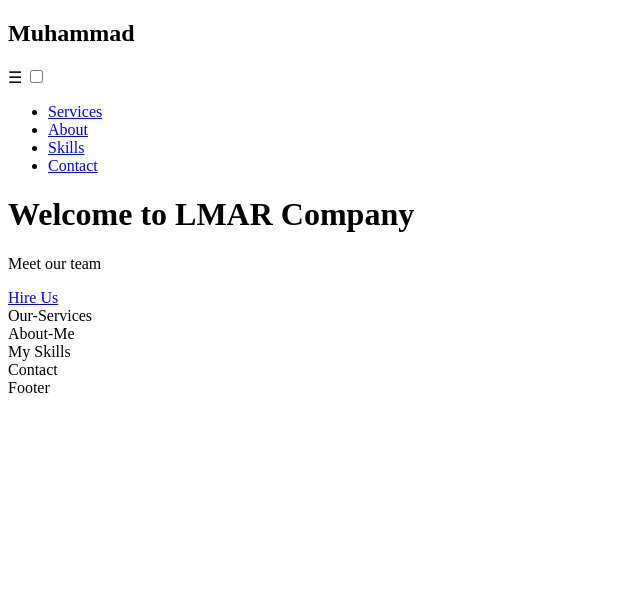
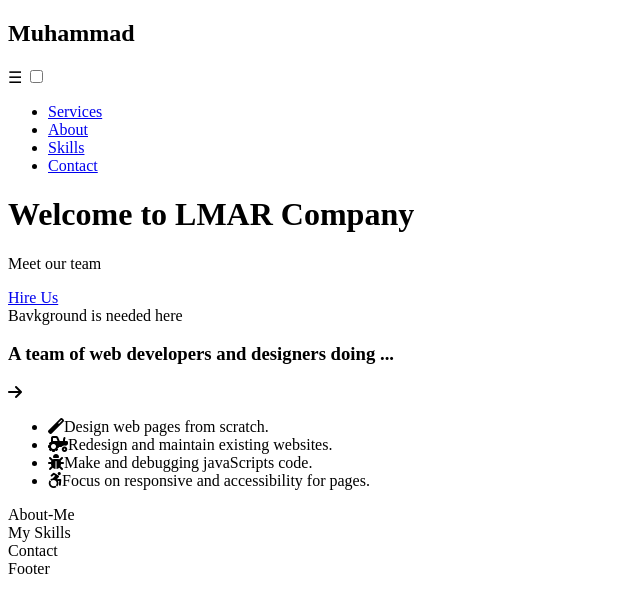
Before and after one commit to GSG-G8/MA-Portfolio, a plain HTML site: page index.html in a window 1280 px wide. Shown: the whole page, without its empty margins (0-640 px from the left). Drawn offline with Linux system fonts and the light colour scheme.

Commit message:
Full-fill services section Relats #4

```diff
--- a/index.html
+++ b/index.html
@@ -9,10 +9,6 @@
       src="https://kit.fontawesome.com/08c6f85d2b.js"
       crossorigin="anonymous"
     ></script>
-    <link
-      rel="stylesheet"
-      href="https://cdnjs.cloudflare.com/ajax/libs/font-awesome/4.7.0/css/font-awesome.min.css"
-    />
     <link rel="stylesheet" href="styles.css" />
   </head>
   <body>
@@ -33,7 +29,21 @@
       <a href="#contact" class="header__btn">Hire Us</a>
     </header>
     <section id="our-services">
-      Our-Services
+      Bavkground is needed here
+      <h3>A team of web developers and designers doing ...</h3>
+      <i class="fas fa-arrow-right"></i>
+
+      <ul>
+        <li><i class="fas fa-magic"></i>Design web pages from scratch.</li>
+        <li>
+          <i class="fas fa-tractor"></i>Redesign and maintain existing websites.
+        </li>
+        <li><i class="fas fa-bug"></i>Make and debugging javaScripts code.</li>
+        <li>
+          <i class="fab fa-accessible-icon"></i>Focus on responsive and
+          accessibility for pages.
+        </li>
+      </ul>
     </section>
     <section id="about-me">
       About-Me
```
